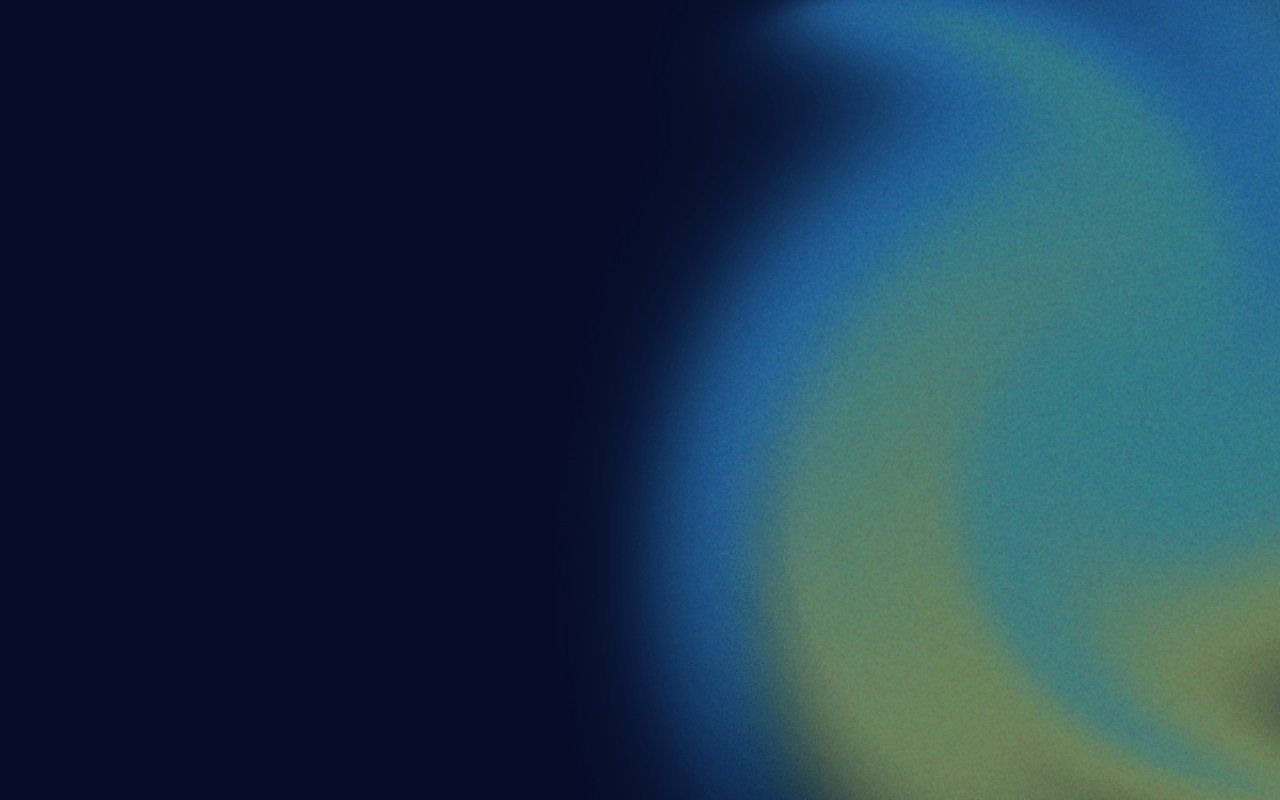
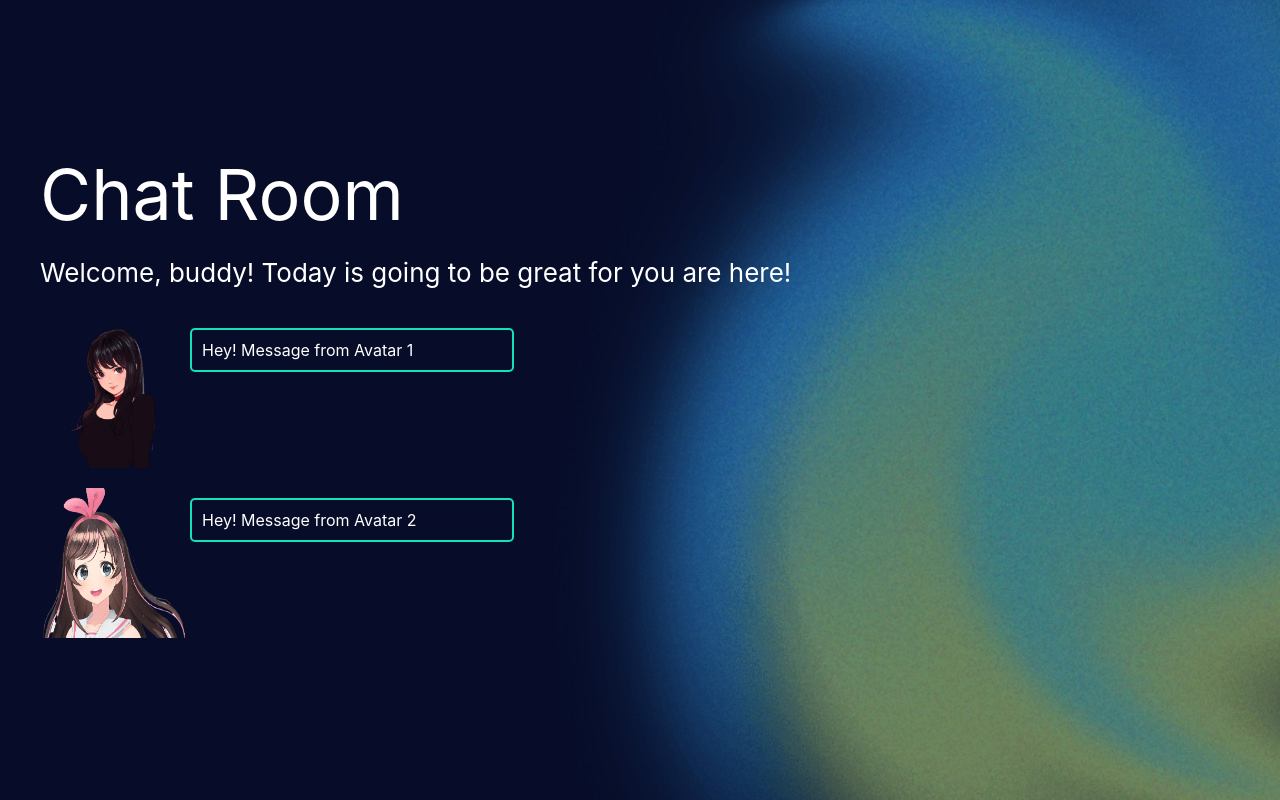
Before and after one commit to Team44Assistsu/AssistU_frontend, a React (Create React App) app: page /chat-room in a window 1280 px wide. Before the commit this address had no page. Built offline with nearby package versions, Linux system fonts and the light colour scheme.

Commit message:
chat room creation

```diff
--- a/src/App.scss
+++ b/src/App.scss
@@ -20,5 +20,15 @@
     @media (max-width: 480px) {
       padding: 10px;
     }
+    .title {
+      color: var(--white);
+      font-size: 70px;
+      margin-bottom: 20px;
+    }
+    .subtitle {
+      color: var(--white);
+      font-size: 26px;
+      margin-bottom: 20px;
+    }
   }
 }
--- a/src/Atoms/AvatarIcon/AvatarIcon.js
+++ b/src/Atoms/AvatarIcon/AvatarIcon.js
@@ -2,7 +2,7 @@ import React from "react";
 import "./style.scss";
 import avatar from "../../Assests/images/a.png";
 
-const Avataricon = (props) => {
+const AvatarIcon = (props) => {
   return (
     <div className='AvatarIcon' onClick={props.onClick}>
       <div className='img-area'>
@@ -13,4 +13,4 @@ const Avataricon = (props) => {
   );
 };
 
-export default Avataricon;
+export default AvatarIcon;
--- /dev/null
+++ b/src/Atoms/ChatAvatar/ChatAvatar.js
@@ -0,0 +1,16 @@
+import React from "react";
+import "./style.scss";
+import avatar from "../../Assests/images/a.png";
+
+const ChatAvatar = (props) => {
+  return (
+    <div className='ChatAvatar' onClick={props.onClick}>
+      <img src={props.image ? props.image : avatar} alt='avatar_icon' />
+      <div className='message-area'>{`Hey! Message from ${
+        props.name || "buddy"
+      }`}</div>
+    </div>
+  );
+};
+
+export default ChatAvatar;
--- /dev/null
+++ b/src/Atoms/ChatAvatar/style.scss
@@ -0,0 +1,25 @@
+.ChatAvatar {
+  display: flex;
+  img {
+    width: 150px;
+    height: 150px;
+    padding: 10px 0;
+  }
+
+  .message-area {
+    border: 2px solid var(--primary-color);
+    color: var(--white);
+    margin-top: 20px;
+    padding: 10px;
+    height: fit-content;
+    border-radius: 5px;
+    width: 300px;
+  }
+  // &:hover {
+  //   transform: scale(1.2);
+  //   .name-area {
+  //     color: var(--white);
+  //     background-color: var(--primary-color);
+  //   }
+  // }
+}
--- /dev/null
+++ b/src/Atoms/Modal/Modal.js
@@ -0,0 +1,20 @@
+import React from "react";
+import Modal from "@mui/material/Modal";
+import "./style.scss";
+
+const ModalComp = (props) => {
+  return (
+    <Modal
+      open={props.open}
+      onClose={props.handleClose}
+      aria-labelledby='modal-modal-title'
+      aria-describedby='modal-modal-description'
+    >
+      <div style={props.style} className='model-content'>
+        {props.content || props.child}
+      </div>
+    </Modal>
+  );
+};
+
+export default ModalComp;
--- /dev/null
+++ b/src/Atoms/Modal/style.scss
@@ -0,0 +1,9 @@
+.model-content {
+  width: 80%;
+  height: 80%;
+  background-color: var(--white);
+  border: 2px solid var(--primary-color);
+  top: 10%;
+  left: 10%;
+  position: absolute;
+}
--- a/src/Components/AlterHomePage/AlterHomePage.js
+++ b/src/Components/AlterHomePage/AlterHomePage.js
@@ -1,43 +1,44 @@
-import React, { Component } from "react";
+import React from "react";
+import { useNavigate } from "react-router-dom";
 import Button from "../../Atoms/Button/Button";
 import "./style.scss";
 import ArrowForwardIosIcon from "@mui/icons-material/ArrowForwardIos";
-class AlterHomePage extends Component {
-  render() {
+
+const Alterhomepage = () => {
+  const navigate = useNavigate();
   return (
-      <div className="AlterPage">
-        <h1>WELCOME TO ASSISTSU</h1>
-        <h2>
+    <div className='AlterPage'>
+      <div className='title'>WELCOME TO ASSISTSU</div>
+      <div className='subtitle'>
         We Created This Virtual Space To Provide A Safe And Secure Environment
         For Alters To communicate
-        </h2>
-        <div className="button_alignment">
+      </div>
+      <div className='button_alignment'>
         <Button
-            onClick={() => this.props.history.push("")}
+          onClick={() => navigate("/chat-room", { replace: true })}
           text={"Chat Room"}
           endIcon={<ArrowForwardIosIcon />}
         ></Button>
         <Button
-            onClick={() => this.props.history.push("")}
+          onClick={() => alert("On progress")}
           text={"My Room"}
           endIcon={<ArrowForwardIosIcon />}
         ></Button>
       </div>
-        <div className="button_alignment">
+      <div className='button_alignment'>
         <Button
-            onClick={() => this.props.history.push("")}
+          onClick={() => alert("On progress")}
           text={"Settings"}
           endIcon={<ArrowForwardIosIcon />}
         ></Button>
         <Button
-            onClick={() => this.props.history.push("")}
+          onClick={() => alert("On progress")}
           text={"Support"}
           endIcon={<ArrowForwardIosIcon />}
         ></Button>
       </div>
     </div>
   );
-  }
-}
+};
 
-export default AlterHomePage;
+export default Alterhomepage;
--- a/src/Components/AlterHomePage/style.scss
+++ b/src/Components/AlterHomePage/style.scss
@@ -3,7 +3,7 @@
   align-items: flex-start;
   justify-content: center;
   flex-direction: column;
-  color: var(--white);
+
   .button_alignment {
     display: flex;
     flex-direction: row;
@@ -14,9 +14,4 @@
       width: 250px;
     }
   }
-  h1 {
-    font-size: 70px;
-
-    margin: 0px;
-  }
 }
--- /dev/null
+++ b/src/Components/ChatRoom/ChatRoom.js
@@ -0,0 +1,44 @@
+import React, { Component } from "react";
+import "./style.scss";
+import ChatAvatar from "../../Atoms/ChatAvatar/ChatAvatar";
+import avatar1 from "../../Assests/images/af1.png";
+import avatar2 from "../../Assests/images/af13.png";
+import Modal from "../../Atoms/Modal/Modal";
+
+class Chatroom extends Component {
+  state = {
+    openModal: false,
+  };
+  render() {
+    return (
+      <div className='ChatRoom'>
+        <div className='title'>Chat Room</div>
+        <div className='subtitle'>
+          Welcome, buddy! Today is going to be great for you are here!
+        </div>
+        <div className='chat-space'>
+          <ChatAvatar
+            image={avatar1}
+            name={"Avatar 1"}
+            onClick={() => this.setState({ openModal: true })}
+          />
+          <ChatAvatar
+            image={avatar2}
+            name={"Avatar 2"}
+            onClick={() => this.setState({ openModal: true })}
+          />
+        </div>
+        {this.state.openModal && (
+          <Modal
+            open={this.state.openModal}
+            handleClose={() => this.setState({ openModal: false })}
+          >
+            <div>Hey</div>
+          </Modal>
+        )}
+      </div>
+    );
+  }
+}
+
+export default Chatroom;
--- /dev/null
+++ b/src/Components/ChatRoom/style.scss
@@ -0,0 +1,13 @@
+.ChatRoom {
+  color: var(--white);
+  .chat-space {
+    overflow: auto;
+    max-height: 400px;
+    &::-webkit-scrollbar {
+      display: none;
+    }
+    /* Hide scrollbar for IE, Edge and Firefox */
+    -ms-overflow-style: none; /* IE and Edge */
+    scrollbar-width: none; /* Firefox */
+  }
+}
--- a/src/Routes/routes.js
+++ b/src/Routes/routes.js
@@ -1,8 +1,8 @@
 import React, { Component, lazy, Suspense } from "react";
 import { Route, Routes } from "react-router-dom";
 import AlterHomePage from "../Components/AlterHomePage/AlterHomePage.js";
-// import history from "./History";
 import { createBrowserHistory } from "history";
+
 const ForgotPassword = lazy(() =>
   import("../Components/ForgotPassword/ForgotPassword.js")
 );
@@ -10,29 +10,31 @@ const Login = lazy(() => import("../Components/Login/Login.js"));
 const LandingPagePatient = lazy(() =>
   import("../Components/LandingPagePatient/LandingPagePatient")
 );
+const ChatRoom = lazy(() => import("../Components/ChatRoom/ChatRoom.js"));
 
 class RouterClass extends Component {
   render() {
     const history = createBrowserHistory();
 
     return (
-      <div className="main-content">
+      <div className='main-content'>
         <Suspense fallback={<div>Loading....</div>}>
           <Routes>
             <Route
               exact
-              path="/home"
+              path='/home'
               element={<AlterHomePage history={history} />}
             />
             <Route
-              path="/landing-page"
+              path='/landing-page'
               element={<LandingPagePatient history={history} />}
             />
             <Route
-              path="/forgot-password"
+              path='/forgot-password'
               element={<ForgotPassword history={history} />}
             />
-            <Route exact path="/" element={<Login history={history} />} />
+            <Route path='/chat-room' element={<ChatRoom history={history} />} />
+            <Route exact path='/' element={<Login history={history} />} />
           </Routes>
         </Suspense>
       </div>
```
Lines whose indentation alone changed are shown as unchanged.
